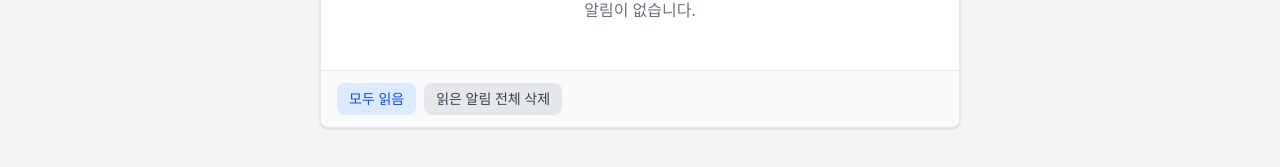
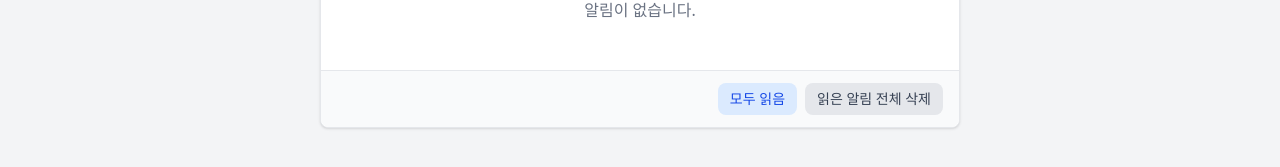
Before and after one commit to lion-sweet-home/home-data-zip, a Next.js app in the folder front/: page /notification in a window 1280 px wide. Shown: the part 247-414 px from the top of the page. Built offline with nearby package versions, Linux system fonts and the light colour scheme; no server answers.

Commit message:
[add] 공지 선택읽음 추가

```diff
--- a/front/app/notification/components/NotificationToolbar.js
+++ b/front/app/notification/components/NotificationToolbar.js
@@ -1,25 +1,32 @@
 'use client';
 
 /**
- * 알림 툴바: 모두 읽음, 선택 삭제, 읽은 알림 전체 삭제
+ * 알림 툴바: 왼쪽(선택 읽음, 선택 삭제) / 오른쪽(모두 읽음, 읽은 알림 전체 삭제)
+ * 선택 읽음은 선택된 항목 중 미읽음이 있을 때만 표시
  */
 export default function NotificationToolbar({
   selectedCount,
+  selectedUnreadCount,
+  onMarkSelectedRead,
+  onDeleteSelected,
   onMarkAllRead,
-  onDeleteSelected,
   onDeleteAllRead,
   loading,
 }) {
+  const hasSelectedUnread = selectedUnreadCount > 0;
   return (
-    <div className="flex flex-wrap items-center gap-2 py-3 px-4 border-t border-gray-200 bg-gray-50 rounded-b-lg">
+    <div className="flex flex-wrap items-center justify-between gap-2 py-3 px-4 border-t border-gray-200 bg-gray-50 rounded-b-lg">
+      <div className="flex flex-wrap items-center gap-2">
+        {hasSelectedUnread && (
           <button
             type="button"
-        onClick={onMarkAllRead}
+            onClick={onMarkSelectedRead}
             disabled={loading}
             className="px-3 py-1.5 text-sm rounded-lg bg-blue-100 text-blue-700 hover:bg-blue-200 disabled:opacity-50 disabled:cursor-not-allowed"
           >
-        모두 읽음
+            선택 읽음 ({selectedUnreadCount}건)
           </button>
+        )}
         {selectedCount > 0 && (
           <button
             type="button"
@@ -30,6 +37,16 @@ export default function NotificationToolbar({
             선택 삭제 ({selectedCount}건)
           </button>
         )}
+      </div>
+      <div className="flex flex-wrap items-center gap-2">
+        <button
+          type="button"
+          onClick={onMarkAllRead}
+          disabled={loading}
+          className="px-3 py-1.5 text-sm rounded-lg bg-blue-100 text-blue-700 hover:bg-blue-200 disabled:opacity-50 disabled:cursor-not-allowed"
+        >
+          모두 읽음
+        </button>
         <button
           type="button"
           onClick={onDeleteAllRead}
@@ -39,5 +56,6 @@ export default function NotificationToolbar({
           읽은 알림 전체 삭제
         </button>
       </div>
+    </div>
   );
 }
--- a/front/app/notification/page.js
+++ b/front/app/notification/page.js
@@ -108,6 +108,30 @@ export default function NotificationPage() {
     }
   };
 
+  const handleMarkSelectedRead = async () => {
+    const ids = Array.from(selectedIds);
+    if (ids.length === 0) return;
+    setActionLoading(true);
+    try {
+      await Promise.all(ids.map((id) => markAsRead(id)));
+      setItems((prev) => {
+        if (activeTab === 'unread') {
+          return prev.filter((it) => !selectedIds.has(it?.id));
+        }
+        const now = new Date().toISOString();
+        return prev.map((it) =>
+          selectedIds.has(it?.id) ? { ...it, readAt: now } : it
+        );
+      });
+      setSelectedIds(new Set());
+      if (typeof window !== 'undefined') window.dispatchEvent(new Event('notification:updated'));
+    } catch (e) {
+      alert(e?.message ?? '선택 읽음 처리에 실패했습니다.');
+    } finally {
+      setActionLoading(false);
+    }
+  };
+
   const handleMarkAllRead = async () => {
     setActionLoading(true);
     try {
@@ -184,8 +208,10 @@ export default function NotificationPage() {
           </div>
           <NotificationToolbar
             selectedCount={selectedIds.size}
+            selectedUnreadCount={items.filter((it) => selectedIds.has(it?.id) && !it?.readAt).length}
+            onMarkSelectedRead={handleMarkSelectedRead}
+            onDeleteSelected={handleDeleteSelected}
             onMarkAllRead={handleMarkAllRead}
-            onDeleteSelected={handleDeleteSelected}
             onDeleteAllRead={handleDeleteAllRead}
             loading={actionLoading}
           />
```
Lines whose indentation alone changed are shown as unchanged.
